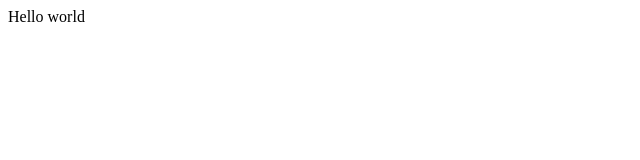
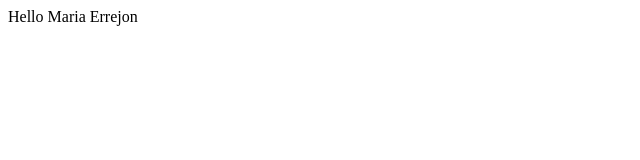
Before and after one commit to merrejon/Mar-a-Errej-n, a plain HTML site: page index.html in a window 1280 px wide. Shown: the full height of the page, 0-640 px from the left. Drawn offline with Linux system fonts and the light colour scheme.

Commit message:
Cambie Hello World

```diff
--- a/index.html
+++ b/index.html
@@ -9,7 +9,7 @@
 </head>
 
 <body>
-  Hello world
+  Hello Maria Errejon
   <script src="script.js"></script>
 
   <!--
```
